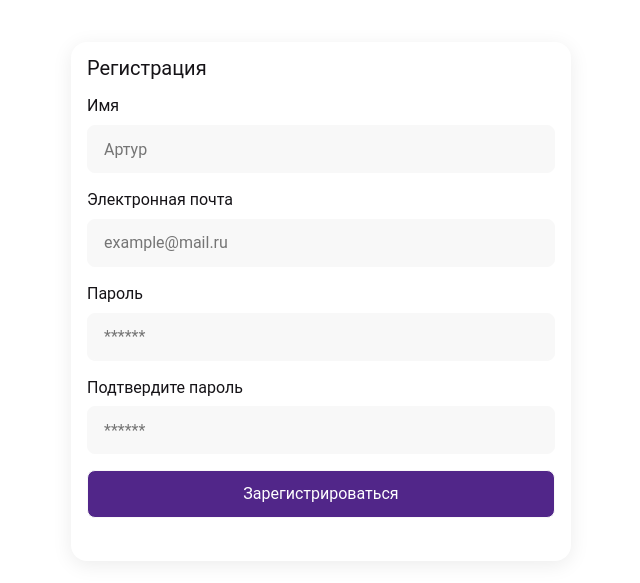
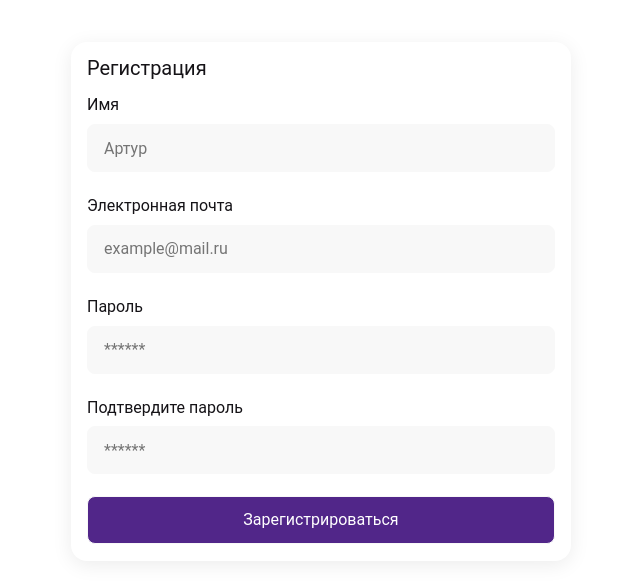
Before and after one commit to almazka-code/test-team, a React (Create React App) app: page / in a window 1280 px wide. Shown: the part 149-732 px from the top of the page, without its empty margins (319-959 px from the left). Built offline with nearby package versions, Linux system fonts and the light colour scheme.

Commit message:
refactor: divide form into components

```diff
--- a/src/components/layout/Header/Header.tsx
+++ b/src/components/layout/Header/Header.tsx
@@ -4,11 +4,18 @@ import styles from './Header.module.scss';
 import { Link, useLocation } from 'react-router-dom';
 import { useSelector } from 'react-redux';
 import { RootState } from '../../../redux/store';
+import { useNavigate } from 'react-router-dom';
 
 export const Header: React.FC = () => {
   const { firstName, lastName, avatar } = useSelector((state: RootState) => state.card);
 
   const location = useLocation();
+  const navigate = useNavigate();
+
+  const handleLogout = () => {
+    localStorage.clear();
+    navigate('/');
+  };
 
   return (
     <header className={styles.header}>
@@ -32,7 +39,7 @@ export const Header: React.FC = () => {
           <ProfileName firstName={firstName} lastName={lastName} post="Партнер" avatar={avatar} />
         )}
 
-        <Button className={styles.exit} text="Выход" />
+        <Button className={styles.exit} text="Выход" onClick={handleLogout} />
       </div>
     </header>
   );
--- /dev/null
+++ b/src/components/ui/InputField/InputField.module.scss
@@ -0,0 +1,31 @@
+@import '../../../styles/glodal.scss';
+
+.item {
+  position: relative;
+  display: flex;
+  flex-direction: column;
+}
+
+.label {
+  margin-bottom: 8px;
+}
+
+.input {
+  border: 1px solid $color-background;
+  border-radius: 8px;
+  padding: 12px 8px 12px 16px;
+  width: 100%;
+  height: 48px;
+  background: $color-background;
+}
+
+.invalid {
+  border: 1px solid $color-error;
+}
+
+.error {
+  position: absolute;
+  top: 77px;
+  font-size: 10px;
+  color: $color-error;
+}
--- /dev/null
+++ b/src/components/ui/InputField/InputField.tsx
@@ -0,0 +1,34 @@
+import styles from './InputField.module.scss';
+
+interface InputFieldProps {
+  label: string;
+  type: string;
+  placeholder: string;
+  error?: string;
+  register: React.InputHTMLAttributes<HTMLInputElement>;
+}
+
+export const InputField: React.FC<InputFieldProps> = ({
+  label,
+  type,
+  placeholder,
+  error,
+  register,
+}) => {
+  return (
+    <div className={styles.item}>
+      <label className={styles.label}>{label}</label>
+      <input
+        type={type}
+        className={`${styles.input} ${error ? styles.invalid : ''}`}
+        placeholder={placeholder}
+        {...register}
+      />
+      {error && (
+        <div className={styles.error}>
+          <p>{error}</p>
+        </div>
+      )}
+    </div>
+  );
+};
--- /dev/null
+++ b/src/components/ui/PasswordInputField/PasswordInputField.module.scss
@@ -0,0 +1,26 @@
+@import '../../../styles/glodal.scss';
+
+.group {
+  position: relative;
+  padding: 0;
+}
+
+.eye {
+  position: absolute;
+  right: 12px;
+  top: 55%;
+  display: inline-block;
+  width: 24px;
+  height: 24px;
+  background-position: center;
+  background-size: cover;
+  background-repeat: no-repeat;
+
+  &.off {
+    background-image: url('../../../assets/svg/eyeOff.svg');
+  }
+
+  &.on {
+    background-image: url('../../../assets/svg/eyeOn.svg');
+  }
+}
--- /dev/null
+++ b/src/components/ui/PasswordInputField/PasswordInputField.tsx
@@ -0,0 +1,41 @@
+import { InputField } from '../InputField/InputField';
+import styles from './PasswordInputField.module.scss';
+
+interface PasswordInputFieldProps {
+  label: string;
+  placeholder: string;
+  isPasswordVisible: boolean;
+  togglePasswordVisibility: () => void;
+  error?: string;
+  register: React.InputHTMLAttributes<HTMLInputElement>;
+  hasValue: boolean;
+}
+
+export const PasswordInputField: React.FC<PasswordInputFieldProps> = ({
+  label,
+  placeholder,
+  isPasswordVisible,
+  togglePasswordVisibility,
+  error,
+  register,
+  hasValue,
+}) => {
+  return (
+    <div className={styles.group}>
+      <InputField
+        type={isPasswordVisible ? 'text' : 'password'}
+        label={label}
+        placeholder={placeholder}
+        error={error}
+        register={register}
+      />
+      {hasValue && (
+        <button
+          type="button"
+          className={`${styles.eye} ${isPasswordVisible ? styles.on : styles.off}`}
+          onClick={togglePasswordVisibility}
+        ></button>
+      )}
+    </div>
+  );
+};
--- a/src/pages/Register/Register.module.scss
+++ b/src/pages/Register/Register.module.scss
@@ -12,7 +12,7 @@
 .form {
   display: flex;
   flex-direction: column;
-  gap: 16px;
+  gap: 15px;
   width: 500px;
   height: 519px;
   border-radius: 16px;
@@ -25,31 +25,12 @@
   font-size: 20px;
 }
 
-.item {
+.flex {
   display: flex;
   flex-direction: column;
-}
-
-.label {
-  margin-bottom: 8px;
-}
-
-.input {
-  border: 1px solid $color-background;
-  border-radius: 8px;
-  padding: 12px 8px 12px 16px;
-  width: 100%;
-  height: 48px;
-  background: $color-background;
-}
-
-.invalid {
-  border: 1px solid $color-error;
-}
-
-.error {
-  font-size: 10px;
-  color: $color-error;
+  justify-content: space-between;
+  gap: 23px;
+  margin-bottom: 7px;
 }
 
 .button {
--- a/src/pages/Register/Register.tsx
+++ b/src/pages/Register/Register.tsx
@@ -2,6 +2,15 @@ import styles from './Register.module.scss';
 
 import { useForm } from 'react-hook-form';
 import { useNavigate } from 'react-router-dom';
+import { useSelector } from 'react-redux';
+import { useAppDispatch } from '../../redux/store';
+import {
+  toggleShowPassword,
+  toggleShowConfirmPassword,
+} from '../../redux/slices/passwordVisibility';
+import { RootState } from '../../redux/store';
+import { InputField } from '../../components/ui/InputField/InputField';
+import { PasswordInputField } from '../../components/ui/PasswordInputField/PasswordInputField';
 
 interface FormData {
   name: string;
@@ -12,53 +21,60 @@ interface FormData {
 
 export const Register = () => {
   const navigate = useNavigate();
+  const dispatch = useAppDispatch();
+
+  const { showPassword, showConfirmPassword } = useSelector(
+    (state: RootState) => state.passwordVisibility
+  );
 
   const {
     register,
     reset,
     watch,
-    formState: { errors, isValid },
+    formState: { errors },
     handleSubmit,
   } = useForm<FormData>({
-    mode: 'onBlur',
+    mode: 'all',
   });
 
-  const onSubmit = (data: FormData) => {
-    localStorage.setItem('user', JSON.stringify(data));
+  const onSubmit = () => {
     reset();
     navigate('/users');
   };
 
   const password = watch('password');
+  const confirmPassword = watch('confirmPassword');
 
   return (
     <div className={styles.wrapper}>
       <form className={styles.form} onSubmit={handleSubmit(onSubmit)}>
         <h2 className={styles.title}>Регистрация</h2>
-        <div className={styles.item}>
-          <label className={styles.label}>Имя</label>
-          <input
+
+        <div className={styles.flex}>
+          <InputField
+            label="Имя"
             type="text"
-            className={`${styles.input} ${errors.name ? styles.invalid : ''}`}
             placeholder="Артур"
-            {...register('name', {
+            error={errors.name?.message}
+            register={register('name', {
               required: 'Имя обязательно для заполнения',
+              pattern: {
+                value: /^[A-Za-zА-Яа-яЁё]+$/i,
+                message: 'Можно вводить только буквы',
+              },
               minLength: {
                 value: 3,
                 message: 'Минимум 3 символа',
               },
             })}
           />
-          <div className={styles.error}>{errors.name && <p>{errors.name.message}</p>}</div>
-        </div>
 
-        <div className={styles.item}>
-          <label className={styles.label}>Электронная почта</label>
-          <input
+          <InputField
+            label="Электронная почта"
             type="email"
-            className={`${styles.input} ${errors.email ? styles.invalid : ''}`}
             placeholder="example@mail.ru"
-            {...register('email', {
+            error={errors.email?.message}
+            register={register('email', {
               required: 'Email обязателен для заполнения',
               pattern: {
                 value: /\S+@\S+\.\S+/,
@@ -66,43 +82,37 @@ export const Register = () => {
               },
             })}
           />
-          <div className={styles.error}>{errors.email && <p>{errors.email.message}</p>}</div>
-        </div>
 
-        <div className={styles.item}>
-          <label className={styles.label}>Пароль</label>
-          <input
-            type="password"
-            className={`${styles.input} ${errors.password ? styles.invalid : ''}`}
+          <PasswordInputField
+            label="Пароль"
             placeholder="******"
-            {...register('password', {
+            isPasswordVisible={showPassword}
+            togglePasswordVisibility={() => dispatch(toggleShowPassword())}
+            error={errors.password?.message}
+            register={register('password', {
               required: 'Пароль обязателен для заполнения',
               minLength: {
                 value: 6,
                 message: 'Пароль должен быть не менее 6 символов',
               },
             })}
+            hasValue={!!password}
           />
-          <div className={styles.error}>{errors.password && <p>{errors.password.message}</p>}</div>
-        </div>
 
-        <div className={styles.item}>
-          <label className={styles.label}>Подтвердите пароль</label>
-          <input
-            type="password"
-            className={`${styles.input} ${errors.confirmPassword ? styles.invalid : ''}`}
+          <PasswordInputField
+            label="Подтвердите пароль"
             placeholder="******"
-            {...register('confirmPassword', {
+            isPasswordVisible={showConfirmPassword}
+            togglePasswordVisibility={() => dispatch(toggleShowConfirmPassword())}
+            error={errors.confirmPassword?.message}
+            register={register('confirmPassword', {
               required: 'Подтверждение пароля обязательно',
               validate: (value) => value === password || 'Пароли не совпадают',
             })}
+            hasValue={!!confirmPassword}
           />
-          <div className={styles.error}>
-            {errors.confirmPassword && <p>{errors.confirmPassword.message}</p>}
-          </div>
         </div>
-
-        <button className={styles.button} type="submit" disabled={!isValid}>
+        <button className={styles.button} type="submit">
           Зарегистрироваться
         </button>
       </form>
--- /dev/null
+++ b/src/redux/slices/passwordVisibility.ts
@@ -0,0 +1,27 @@
+import { createSlice } from '@reduxjs/toolkit';
+
+interface PasswordVisibilityState {
+  showPassword: boolean;
+  showConfirmPassword: boolean;
+}
+
+const initialState: PasswordVisibilityState = {
+  showPassword: false,
+  showConfirmPassword: false,
+};
+
+const passwordVisibilitySlice = createSlice({
+  name: 'passwordVisibility',
+  initialState,
+  reducers: {
+    toggleShowPassword(state) {
+      state.showPassword = !state.showPassword;
+    },
+    toggleShowConfirmPassword(state) {
+      state.showConfirmPassword = !state.showConfirmPassword;
+    },
+  },
+});
+
+export const { toggleShowPassword, toggleShowConfirmPassword } = passwordVisibilitySlice.actions;
+export default passwordVisibilitySlice.reducer;
--- a/src/redux/store.ts
+++ b/src/redux/store.ts
@@ -2,11 +2,13 @@ import { configureStore } from '@reduxjs/toolkit';
 import { useDispatch } from 'react-redux';
 import users from './slices/usersSlice';
 import card from './slices/cardSlice';
+import passwordVisibility from './slices/passwordVisibility';
 
 export const store = configureStore({
   reducer: {
     users,
     card,
+    passwordVisibility,
   },
 });
 
```
Also changed, not shown: src/assets/svg/eyeOff.svg (added), src/assets/svg/eyeOn.svg (added).
